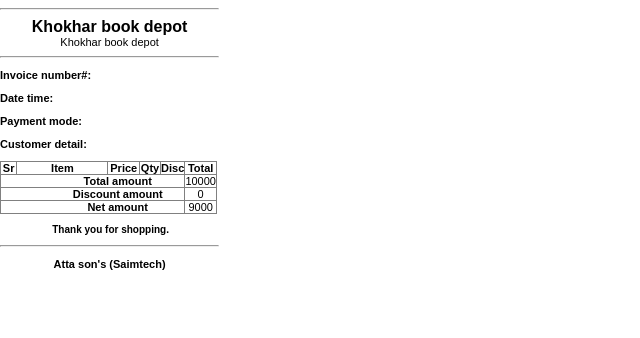
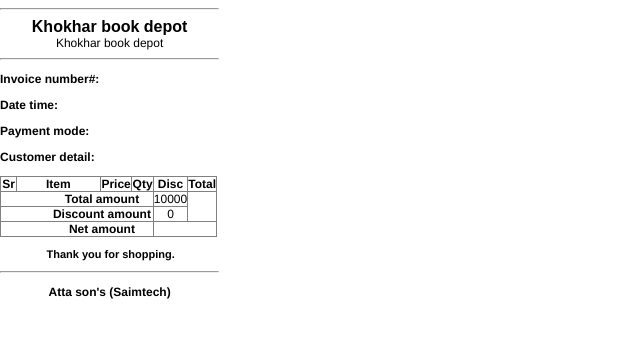
Before and after one commit to saim49/OpenPOS-KBD, a plain HTML site: page openpos/print.html in a window 1280 px wide. Shown: the whole page, without its empty margins (0-640 px from the left). Drawn offline with Linux system fonts and the light colour scheme.

Commit message:
V1.7
Change font style for print

```diff
--- a/openpos/print.html
+++ b/openpos/print.html
@@ -11,7 +11,8 @@
     body.receipt .sheet { width: 58mm; height: 50mm }
     @media print {
       body.receipt {
-         width: 58mm
+         width: 58mm;
+         font-family: Helvetica, Arial, sans-serif;
       }
     }
 
@@ -29,13 +30,15 @@
 
     .font
     {
-      font-size: 11px;
+      font-size: 12px;
+      font-family: Helvetica, Arial, sans-serif;
     }
 
     .font-sm
     {
       padding-left: 2px;
-      font-size: 10px;
+      font-size: 11px;
+      font-family: Helvetica, Arial, sans-serif;
     }
 
     .element {
@@ -73,9 +76,9 @@
       {
               if (innerArrayData[i].invoice_code == invoice)
               {
-                  $('#total-amount').text("  "+innerArrayData[i].invoice_total+"/-");
-                  $('#discount-amount').text("  "+innerArrayData[i].invoice_discount+"/-");
-                  $('#net-amount').text("  "+innerArrayData[i].invoice_net+"/-");
+                  $('#total-amount').text("<center>"+innerArrayData[i].invoice_total+"/-</center>");
+                  $('#discount-amount').text("<center>"+innerArrayData[i].invoice_discount+"/-</center>");
+                  $('#net-amount').text("<center>"+innerArrayData[i].invoice_net+"/-</center>");
                   $('#paym-span').text(innerArrayData[i].payment_mode);
                   $('#customer-span').text(innerArrayData[i].customer);
                   $('#date-span').text(d);
@@ -140,16 +143,16 @@
       </tbody>
       <tfoot>
         <tr class="font">
-          <th colspan="5" class="element">Total amount</th>
+          <th colspan="4" class="element">Total amount</th>
           <td id="total-amount"><center>10000</center></td>
         </tr>
         <tr class="font">
-          <th colspan="5" class="element">Discount amount</th>
+          <th colspan="4" class="element">Discount amount</th>
           <td id="discount-amount"><center>0</center></td>
         </tr>
         <tr class="font">
-          <th colspan="5" class="element">Net amount</th>
-          <td id="net-amount"><center>9000</center></td>
+          <th colspan="4" class="element">Net amount</th>
+          <td colspan="2" id="net-amount"><center></center></td>
         </tr>
       </tfoot>
     </table>
```
